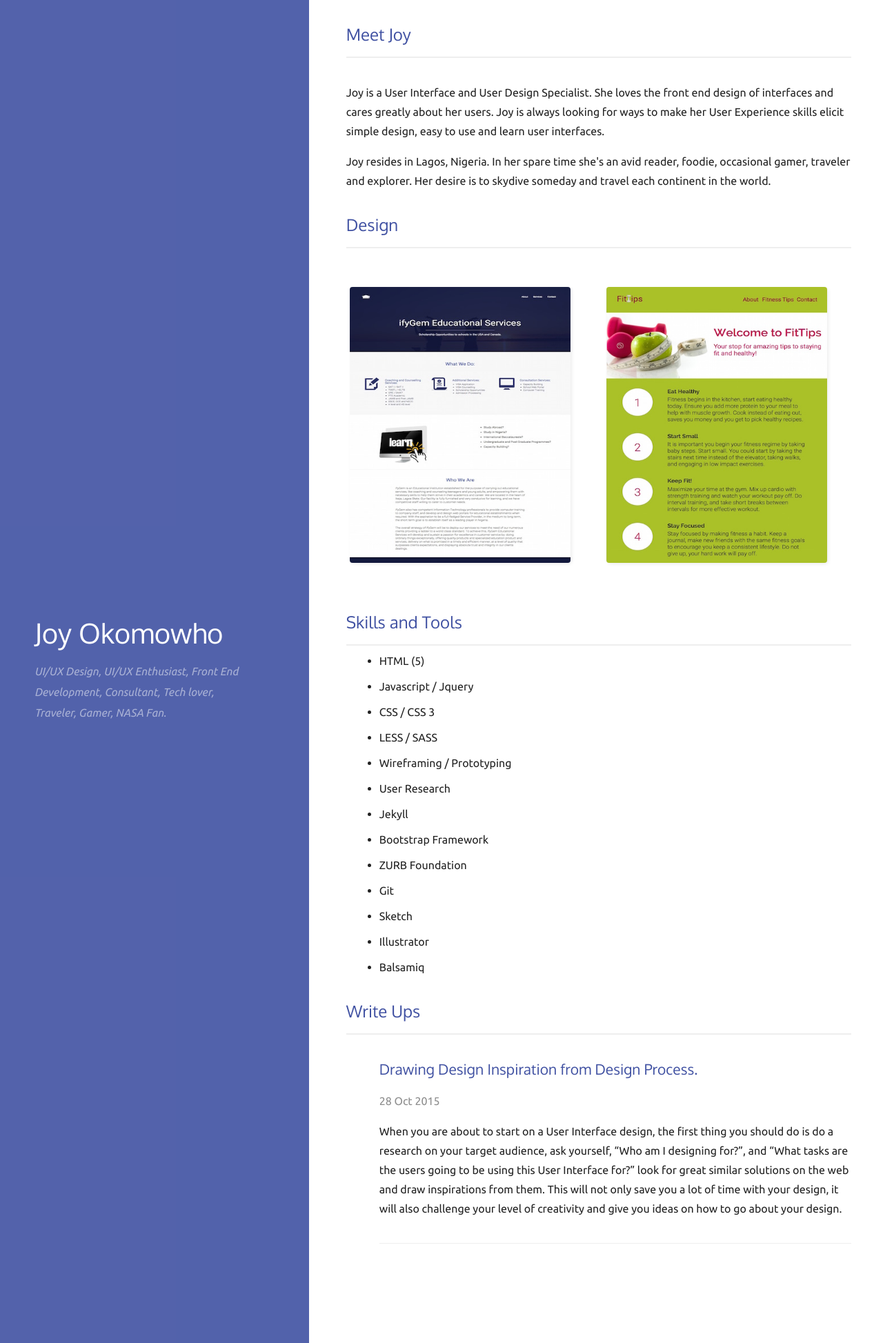
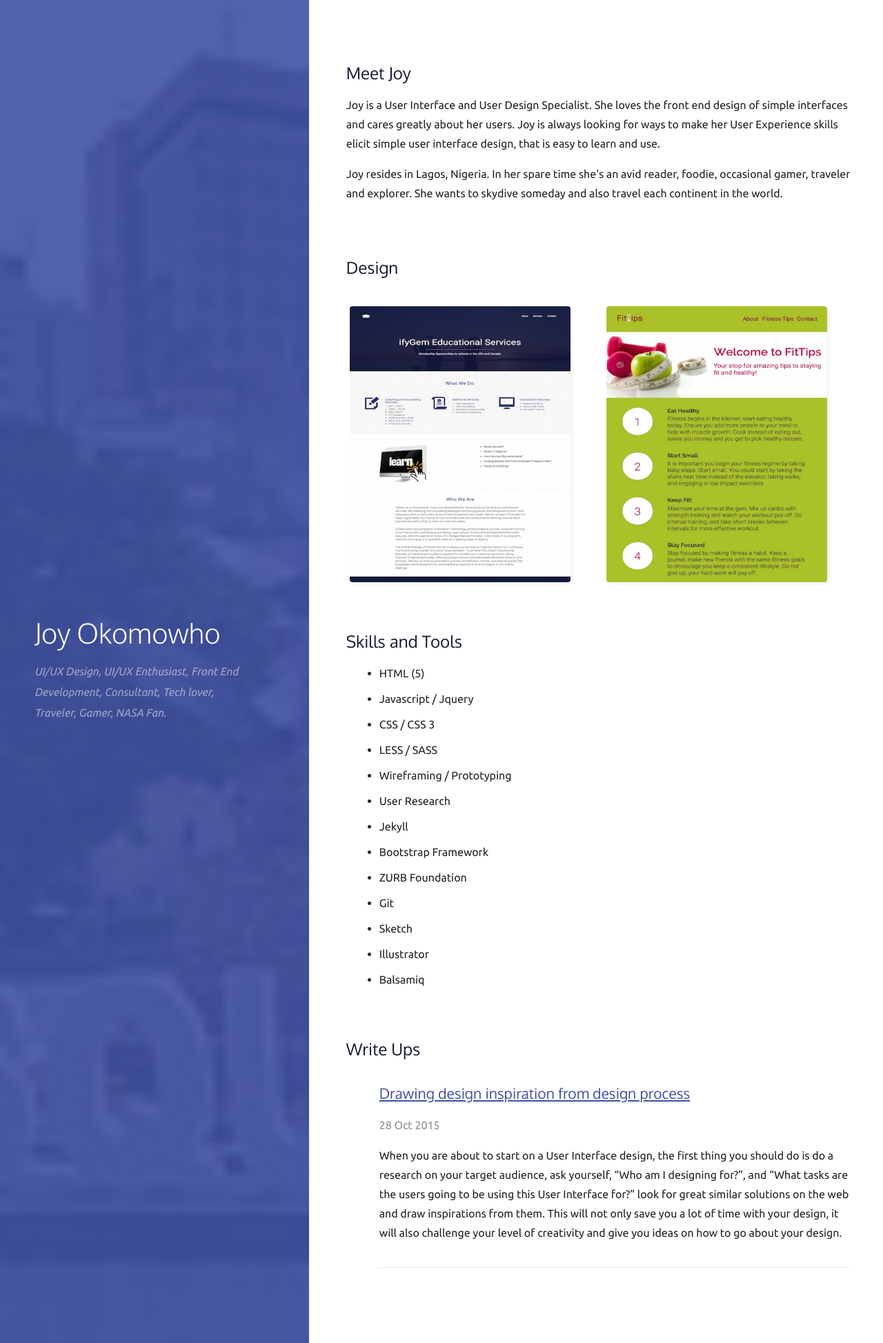
Before and after one commit to jokomowho/my_website, a Jekyll site: the page built from index.html, in a window 1280 px wide. Shown: the whole page at 69% size. Built offline with Jekyll 4.4.1, drawn with Linux system fonts in a browser that asks for light colours; Markdown is read by kramdown in place of the engine named in the settings.

Commit message:
Added cover, update to design layout.

```diff
--- a/css/main.css
+++ b/css/main.css
@@ -30,7 +30,7 @@
 
 h1 {
   line-height: 1.3;
-  font-weight: 400;
+  font-weight: 300;
   font-size: 40px;
   color: #FFF;
 }
@@ -40,7 +40,7 @@
   font-size: 24px;
   margin-bottom: 18px;
   margin-top: 36px;
-  color: #4051A2;
+  color: #151a34;
 }
 
 blockquote {
@@ -314,13 +314,13 @@
 
 @media (max-width: 960px) {
   article li {
-    margin-left: 0;
+    margin-left: 2em;
   }
 }
 
 article a {
   color: #4051A2;
-  text-decoration: none;
+  text-decoration: underline;
 }
 
 article a:hover {
@@ -359,7 +359,7 @@
     margin: 1px;
     height: 400px;
     box-shadow: 2px 2px 5px #eeeeee;
-    margin-top: 3em;
+    margin-top: 1.5em;
     border-radius: 5px;
     color: #7b7b7b;
 }
--- a/index.html
+++ b/index.html
@@ -2,7 +2,7 @@
 layout: default
 ---
 
-<header id="home-header">
+<header id="home-header"  style="background-image: url({{ site.baseurl }}{{ site.sidebar_image }});">
   <div class="top-container">
     <div class="container">
       <h1>{{ site.title }}</h1>
@@ -14,22 +14,21 @@
         </li>
       </ul>
     </div>
-
   </div>
 </header>
 <article>
   <div class="container">
+    <br><br>
     <div class="about">
       <h2>Meet Joy</h2>
-       <hr><br>
-        <p>Joy is a User Interface and User Design Specialist. She loves the front end design of interfaces and cares greatly about her users. Joy is always looking for ways to make her User Experience skills elicit simple design, easy to use and learn user interfaces.
+        <p>Joy is a User Interface and User Design Specialist. She loves the front end design of simple interfaces and cares greatly about her users. Joy is always looking for ways to make her User Experience skills elicit simple user interface design, that is easy to learn and use.
         </p>
         <p>
-        Joy resides in Lagos, Nigeria. In her spare time she's an avid reader, foodie, occasional gamer, traveler and explorer. Her desire is to skydive someday and travel each continent in the world.</p>
+        Joy resides in Lagos, Nigeria. In her spare time she's an avid reader, foodie, occasional gamer, traveler and explorer. She wants to skydive someday and also travel each continent in the world.</p>
     </div>
     <div class="portfolio" >
-      <h2 class="posts" style="">Design</h2>
-        <hr>
+      <br>
+      <h2 class="posts">Design</h2>
         <div class="portfolio-images">
           <div class="floating-box">
              <img src="images/ifygem.jpeg" width="320" height="400">
@@ -41,7 +40,6 @@
     </div>
     <br>
     <h2>Skills and Tools</h2>
-    <hr>
       <ul>
         <li>HTML (5)</li>
         <li>Javascript / Jquery</li>
@@ -57,9 +55,8 @@
         <li>Illustrator</li>
         <li>Balsamiq</li>
       </ul>
+    <br>
     <h2>Write Ups</h2>
-    <hr>
-
     <ul class="posts">
       {% for post in site.posts %}
         <li>
```
Also changed, not shown: _posts/2015-10-28-welcome-to-jekyll.md (+1 -1 lines), images/cover.jpg (added).
